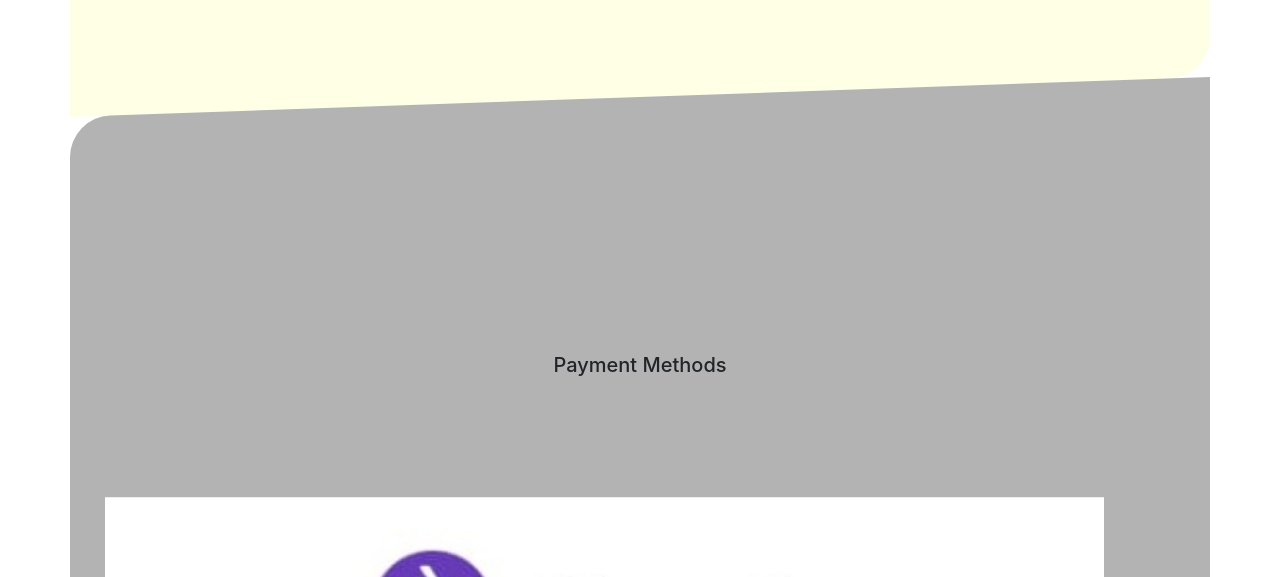
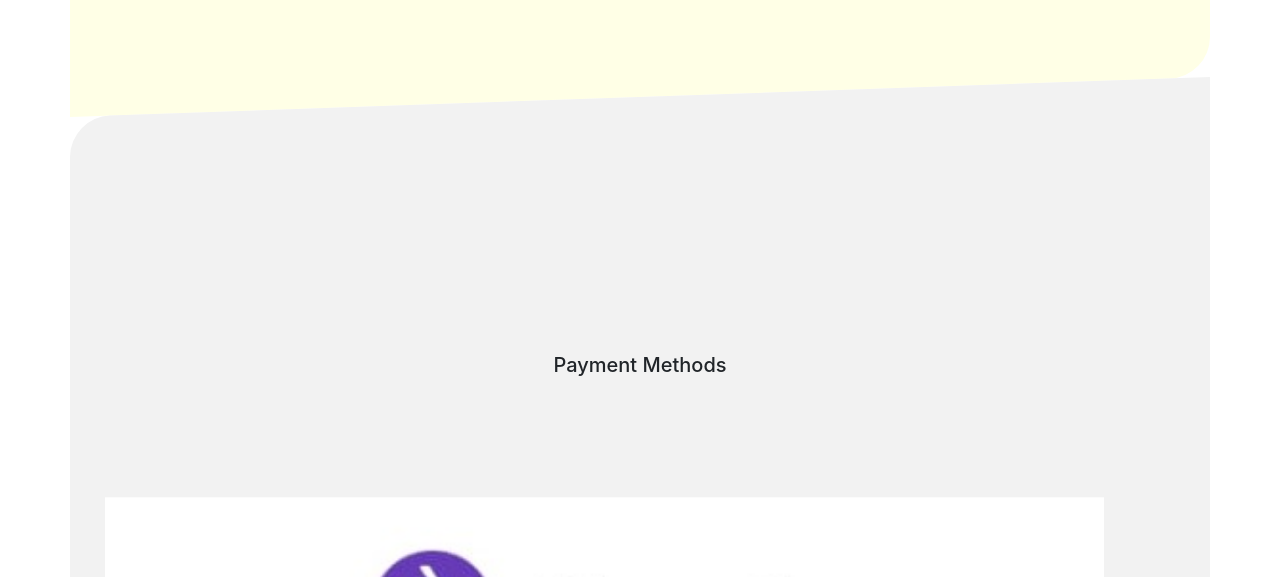
Before and after one commit to Shubhamnarke/Ekdanta_Arts, a plain HTML site: page index.html in a window 1280 px wide. Shown: the part 9372-9949 px from the top of the page. Drawn offline with nearby package versions, Linux system fonts and the light colour scheme; some packages are replaced by stand-ins of ours; a script that the page names is missing; a web font is replaced by a local one.

Commit message:
Update main.css

```diff
--- a/main.css
+++ b/main.css
@@ -250,7 +250,7 @@ html{
     border-bottom-right-radius: 40px;
     transform: skewY(-2deg);
 	padding-top: 20%;
-	background-color: #b3b3b3;
+	background-color: #f2f2f2;
 	padding-bottom: 20%;
 }
 
```
